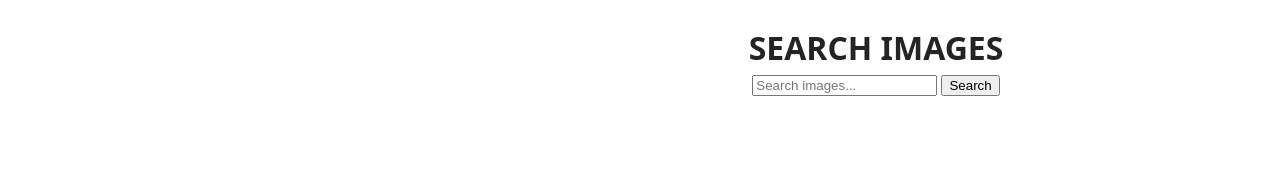
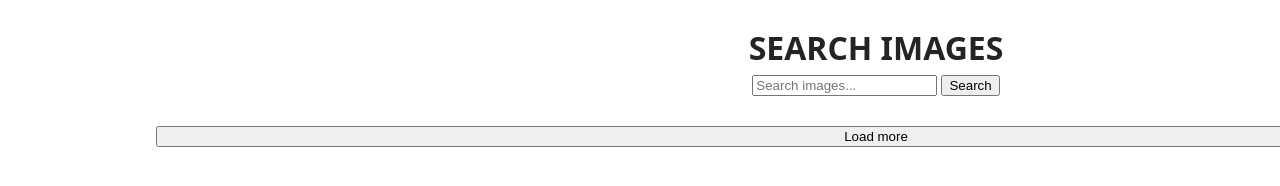
Before and after one commit to djdanilko/goit-js-hw-12, a website built with Vite: page src/index.html in a window 1280 px wide. Shown: the top 186 px of the page. Built offline with nearby package versions, Linux system fonts and the light colour scheme; what simplelightbox would draw is missing.

Commit message:
first change

```diff
--- a/src/index.html
+++ b/src/index.html
@@ -22,6 +22,7 @@
     </form>
     <ul class="gallery"></ul>
     <div class="loader">Loading...</div>
+    <button type="button" class="load-more">Load more</button>
     <script type="module" src="./main.js"></script>
   </body>
 </html>
```
